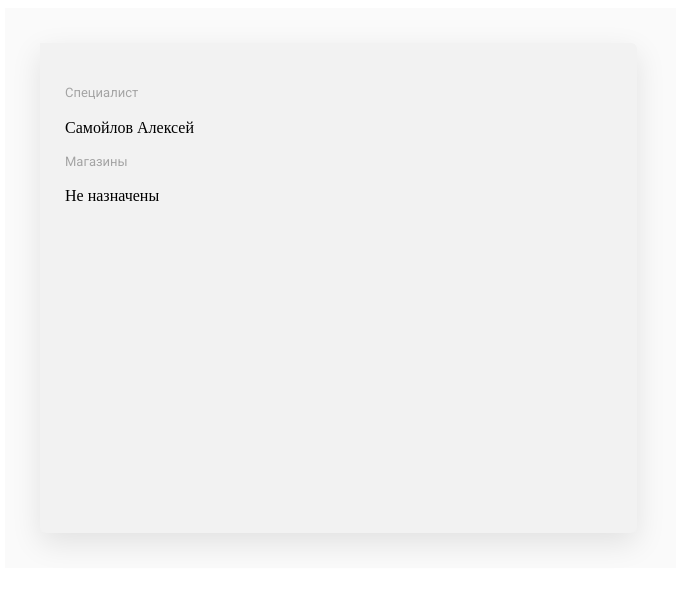
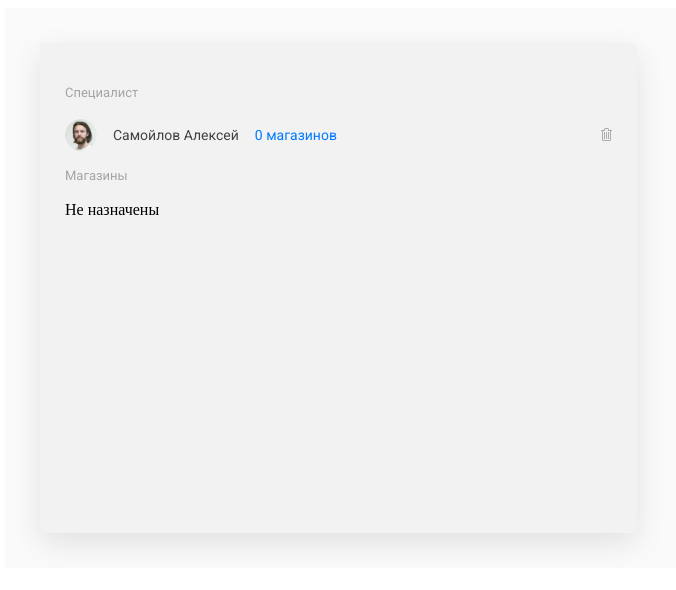
Before and after one commit to BOBRIWE/super-brands-task, an Angular app: page / in a window 1280 px wide. Shown: the top 590 px of the page, without its empty margins (3-679 px from the left). Built offline with nearby package versions, Linux system fonts and the light colour scheme.

Commit message:
Issue #2 employer description style and markup

```diff
--- a/src/employers-list/components/employer-description/employer-description.component.html
+++ b/src/employers-list/components/employer-description/employer-description.component.html
@@ -1 +1,4 @@
-<span>Самойлов Алексей</span>
+<img src="assets/avatar-small.svg">
+<span class="employer-name">Самойлов Алексей</span>
+<span class="shops-count">0 магазинов</span>
+<img src="assets/bin.svg">
--- a/src/employers-list/components/employer-description/employer-description.component.scss
+++ b/src/employers-list/components/employer-description/employer-description.component.scss
@@ -0,0 +1,36 @@
+:host {
+  display: grid;
+  grid-auto-flow: column;
+  grid-template-columns: auto auto 1fr auto;
+  column-gap: 16px;
+  align-items: center;
+
+  & > .avatar {
+
+  }
+
+  & > .employer-name {
+    font-family: Roboto;
+    font-style: normal;
+    font-weight: normal;
+    font-size: 14px;
+    line-height: 16px;
+    align-items: center;
+    color: #424242;
+  }
+
+  & > .shops-count {
+    font-family: Roboto;
+    font-style: normal;
+    font-weight: normal;
+    font-size: 14px;
+    line-height: 16px;
+    display: flex;
+    align-items: center;
+    color: #007AFF;
+  }
+
+  & > .bin {
+
+  }
+}
```
Also changed, not shown: src/assets/avatar-small.svg (added), src/assets/bin.svg (added).
